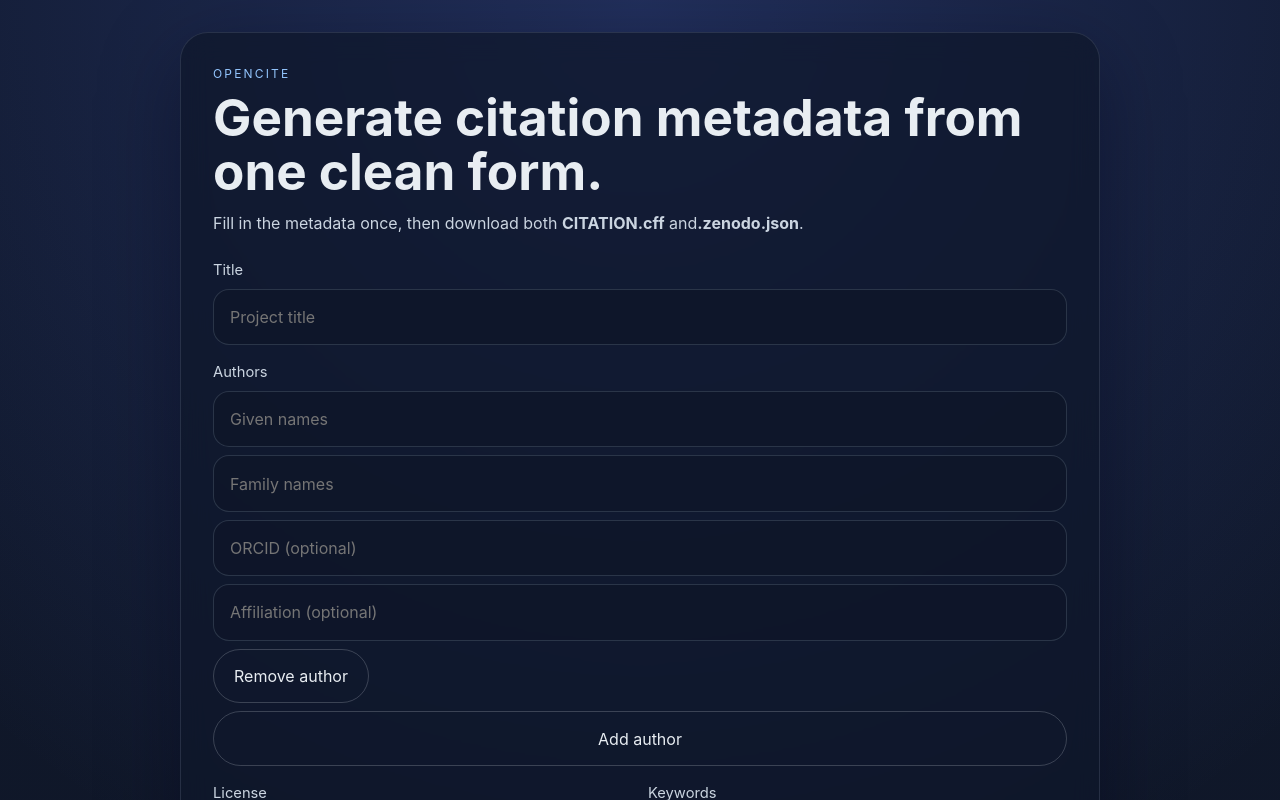
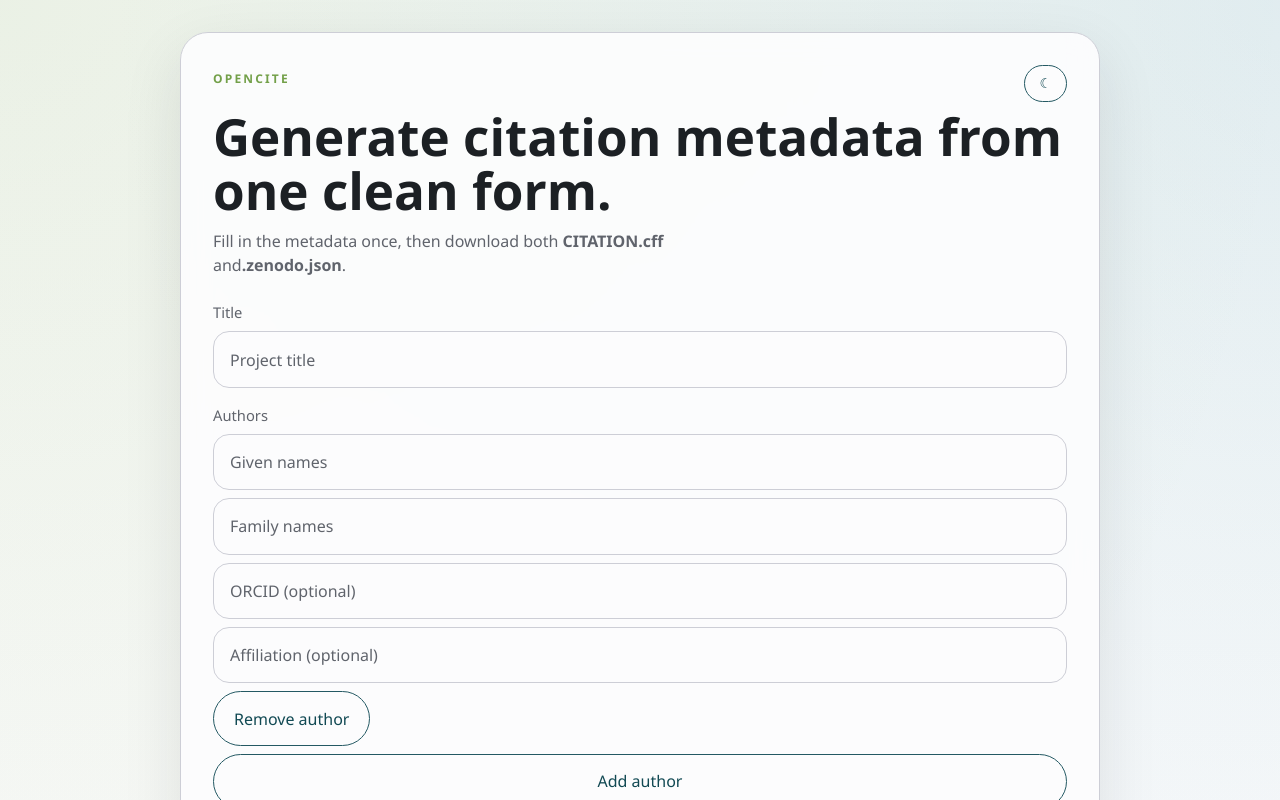
Before and after one commit to Imageomics/OpenCite, a React (Vite) app: page / in a window 1280 px wide. Shown: the top 800 px of the page. Built offline with nearby package versions, Linux system fonts and the light colour scheme.

Commit message:
feat(opencite): modernize branded UI with light/dark toggle

```diff
--- a/src/App.jsx
+++ b/src/App.jsx
@@ -1,4 +1,4 @@
-import { useMemo, useState } from 'react';
+import { useEffect, useMemo, useState } from 'react';
 import { MetadataForm } from './components/MetadataForm.jsx';
 import { normalizeMetadata } from './metadata/normalizeMetadata.js';
 import { toCitationCff } from './services/citation.js';
@@ -62,11 +62,28 @@
 export default function App() {
   const [form, setForm] = useState(initialForm);
   const [previewType, setPreviewType] = useState('citation');
+  const [theme, setTheme] = useState(() => {
+    if (typeof window === 'undefined') {
+      return 'light';
+    }
+
+    const savedTheme = window.localStorage.getItem('opencite-theme');
+    if (savedTheme === 'light' || savedTheme === 'dark') {
+      return savedTheme;
+    }
+
+    return window.matchMedia('(prefers-color-scheme: dark)').matches ? 'dark' : 'light';
+  });
   const normalizedForm = useMemo(() => normalizeFormInput(form), [form]);
   const normalizedMetadata = useMemo(() => normalizeMetadata(normalizedForm), [normalizedForm]);
 
   const citationPreview = useMemo(() => toCitationCff(normalizedMetadata), [normalizedMetadata]);
   const zenodoPreview = useMemo(() => toZenodoJson(normalizedMetadata), [normalizedMetadata]);
+
+  useEffect(() => {
+    document.documentElement.setAttribute('data-theme', theme);
+    window.localStorage.setItem('opencite-theme', theme);
+  }, [theme]);
 
   function updateField(event) {
     const { name, value } = event.target;
@@ -119,11 +136,26 @@
     downloadFile('.zenodo.json', zenodoPreview, 'application/json;charset=utf-8');
   }
 
+  function toggleTheme() {
+    setTheme((current) => (current === 'light' ? 'dark' : 'light'));
+  }
+
   return (
     <main className="app-shell">
       <section className="card">
         <div className="hero">
-          <p className="eyebrow">OpenCite</p>
+          <div className="hero-header">
+            <p className="eyebrow">OpenCite</p>
+            <button
+              type="button"
+              className="secondary theme-toggle"
+              onClick={toggleTheme}
+              aria-label={`Switch to ${theme === 'light' ? 'dark' : 'light'} mode`}
+              title={`Switch to ${theme === 'light' ? 'dark' : 'light'} mode`}
+            >
+              <span aria-hidden="true">{theme === 'light' ? '☾' : '☀'}</span>
+            </button>
+          </div>
           <h1>Generate citation metadata from one clean form.</h1>
           <p className="lede">
             Fill in the metadata once, then download both <strong>CITATION.cff</strong> and
@@ -172,6 +204,24 @@
             <pre>{previewType === 'citation' ? citationPreview : zenodoPreview}</pre>
           </div>
         </div>
+
+        <footer className="app-footer" aria-label="Project acknowledgements">
+          <p>
+            OpenCite is supported by Imageomics and funded in part by the U.S. National Science Foundation awards
+            {' '}
+            <strong>2118240</strong>
+            {' '}
+            and
+            {' '}
+            <strong>2330423</strong>
+            .
+          </p>
+          <p>
+            <a href="https://github.com/Imageomics/OpenCite" target="_blank" rel="noreferrer">
+              View OpenCite on GitHub
+            </a>
+          </p>
+        </footer>
       </section>
     </main>
   );
--- a/src/styles.css
+++ b/src/styles.css
@@ -1,11 +1,67 @@
 :root {
-  font-family: Inter, system-ui, -apple-system, BlinkMacSystemFont, 'Segoe UI', sans-serif;
-  color: #e8edf2;
+  font-family: 'Segoe UI', -apple-system, BlinkMacSystemFont, system-ui, sans-serif;
+  --slate-1: #fcfcfd;
+  --slate-2: #f9f9fb;
+  --slate-6: #d9d9e0;
+  --slate-7: #cdced6;
+  --slate-11: #60646c;
+  --slate-12: #1c2024;
+  --teal-9: #245963;
+  --teal-10: #114953;
+  --teal-3: #e7f4f7;
+  --lime-9: #7eac55;
+  --lime-10: #73a049;
+  --lime-3: #e9f7de;
+  --app-bg-1: var(--slate-1);
+  --app-bg-2: var(--slate-2);
+  --hero-glow-teal: rgba(139, 187, 197, 0.24);
+  --hero-glow-lime: rgba(126, 172, 85, 0.14);
+  --text-primary: var(--slate-12);
+  --text-secondary: var(--slate-11);
+  --surface-card: rgba(252, 252, 253, 0.95);
+  --surface-input: var(--slate-1);
+  --surface-muted: var(--slate-2);
+  --border-soft: var(--slate-6);
+  --border-strong: var(--slate-7);
+  --on-primary: #fafdfe;
+  --focus-ring: rgba(139, 187, 197, 0.35);
+  --secondary-button-bg: var(--slate-1);
+  --secondary-button-text: var(--teal-10);
+  --secondary-button-border: var(--teal-9);
+  --secondary-button-hover: var(--teal-3);
+  --link-color: var(--teal-10);
+  --link-color-hover: var(--teal-9);
+  --selection-bg: var(--lime-3);
+  color: var(--text-primary);
   background:
-    radial-gradient(circle at top, rgba(92, 124, 250, 0.24), transparent 36%),
-    linear-gradient(180deg, #0f172a 0%, #111827 100%);
+    radial-gradient(circle at top right, var(--hero-glow-teal), transparent 38%),
+    radial-gradient(circle at top left, var(--hero-glow-lime), transparent 42%),
+    linear-gradient(180deg, var(--app-bg-1) 0%, var(--app-bg-2) 100%);
   line-height: 1.5;
   font-weight: 400;
+}
+
+:root[data-theme='dark'] {
+  --app-bg-1: #1c2024;
+  --app-bg-2: #183136;
+  --hero-glow-teal: rgba(36, 89, 99, 0.35);
+  --hero-glow-lime: rgba(115, 160, 73, 0.24);
+  --text-primary: #f9f9fb;
+  --text-secondary: #d9d9e0;
+  --surface-card: rgba(28, 32, 36, 0.93);
+  --surface-input: #1c2024;
+  --surface-muted: rgba(24, 49, 54, 0.82);
+  --border-soft: #60646c;
+  --border-strong: #80838d;
+  --on-primary: #fafdfe;
+  --focus-ring: rgba(170, 206, 214, 0.35);
+  --secondary-button-bg: rgba(24, 49, 54, 0.74);
+  --secondary-button-text: #e7f4f7;
+  --secondary-button-border: #8bbbc5;
+  --secondary-button-hover: #245963;
+  --link-color: #aaced6;
+  --link-color-hover: #bedbe2;
+  --selection-bg: #567c33;
 }
 
 * {
@@ -31,18 +87,27 @@
 }
 
 button {
-  border: 0;
+  border: 1px solid transparent;
   border-radius: 999px;
   padding: 0.9rem 1.25rem;
-  background: #f8fafc;
-  color: #0f172a;
+  background: var(--teal-9);
+  color: var(--on-primary);
   cursor: pointer;
+  transition: background-color 120ms ease, border-color 120ms ease, color 120ms ease;
+}
+
+button:hover {
+  background: var(--teal-10);
 }
 
 button.secondary {
-  background: transparent;
-  color: #e8edf2;
-  border: 1px solid rgba(232, 237, 242, 0.2);
+  background: var(--secondary-button-bg);
+  color: var(--secondary-button-text);
+  border-color: var(--secondary-button-border);
+}
+
+button.secondary:hover {
+  background: var(--secondary-button-hover);
 }
 
 .app-shell {
@@ -54,11 +119,11 @@
 
 .card {
   width: min(920px, 100%);
-  background: rgba(15, 23, 42, 0.72);
-  border: 1px solid rgba(148, 163, 184, 0.18);
+  background: var(--surface-card);
+  border: 1px solid var(--border-strong);
   border-radius: 28px;
   padding: 32px;
-  box-shadow: 0 24px 80px rgba(2, 6, 23, 0.38);
+  box-shadow: 0 22px 60px rgba(28, 32, 36, 0.1);
   backdrop-filter: blur(14px);
 }
 
@@ -66,12 +131,26 @@
   margin-bottom: 24px;
 }
 
+.hero-header {
+  display: flex;
+  justify-content: space-between;
+  align-items: center;
+  gap: 12px;
+  margin-bottom: 8px;
+}
+
+.theme-toggle {
+  padding: 0.45rem 0.9rem;
+  font-size: 0.85rem;
+}
+
 .eyebrow {
   margin: 0 0 8px;
   text-transform: uppercase;
   letter-spacing: 0.18em;
   font-size: 0.75rem;
-  color: #93c5fd;
+  color: var(--lime-10);
+  font-weight: 700;
 }
 
 h1,
@@ -89,7 +168,7 @@
 .lede {
   margin: 0;
   max-width: 62ch;
-  color: #cbd5e1;
+  color: var(--text-secondary);
 }
 
 .form-grid {
@@ -105,18 +184,34 @@
 
 label span {
   font-size: 0.92rem;
-  color: #cbd5e1;
+  color: var(--text-secondary);
 }
 
 input,
 select,
 textarea {
   width: 100%;
-  border: 1px solid rgba(148, 163, 184, 0.22);
+  border: 1px solid var(--border-strong);
   border-radius: 16px;
-  background: rgba(15, 23, 42, 0.9);
-  color: #f8fafc;
+  background: var(--surface-input);
+  color: var(--text-primary);
   padding: 0.95rem 1rem;
+  transition: border-color 120ms ease, box-shadow 120ms ease;
+}
+
+input::placeholder,
+textarea::placeholder {
+  color: var(--text-secondary);
+}
+
+input:focus,
+select:focus,
+textarea:focus,
+button:focus-visible,
+a:focus-visible {
+  outline: 2px solid transparent;
+  border-color: var(--teal-9);
+  box-shadow: 0 0 0 3px var(--focus-ring);
 }
 
 textarea {
@@ -167,9 +262,43 @@
   word-break: break-word;
   border-radius: 20px;
   padding: 20px;
-  background: rgba(2, 6, 23, 0.56);
-  border: 1px solid rgba(148, 163, 184, 0.14);
-  color: #bfdbfe;
+  background: var(--surface-muted);
+  border: 1px solid var(--border-soft);
+  color: var(--text-primary);
+}
+
+small {
+  color: var(--text-secondary);
+}
+
+.app-footer {
+  margin-top: 28px;
+  padding-top: 18px;
+  border-top: 1px solid var(--border-soft);
+  display: grid;
+  gap: 8px;
+}
+
+.app-footer p {
+  margin: 0;
+  color: var(--text-secondary);
+  font-size: 0.92rem;
+}
+
+.app-footer a {
+  color: var(--link-color);
+  font-weight: 600;
+  text-decoration-color: rgba(17, 73, 83, 0.35);
+}
+
+.app-footer a:hover {
+  color: var(--link-color-hover);
+  text-decoration-color: var(--link-color-hover);
+}
+
+::selection {
+  background: var(--selection-bg);
+  color: var(--text-primary);
 }
 
 @media (max-width: 720px) {
```
